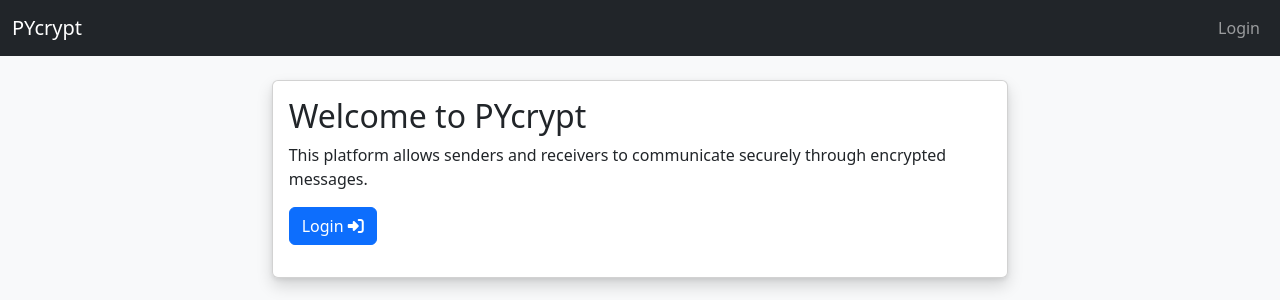
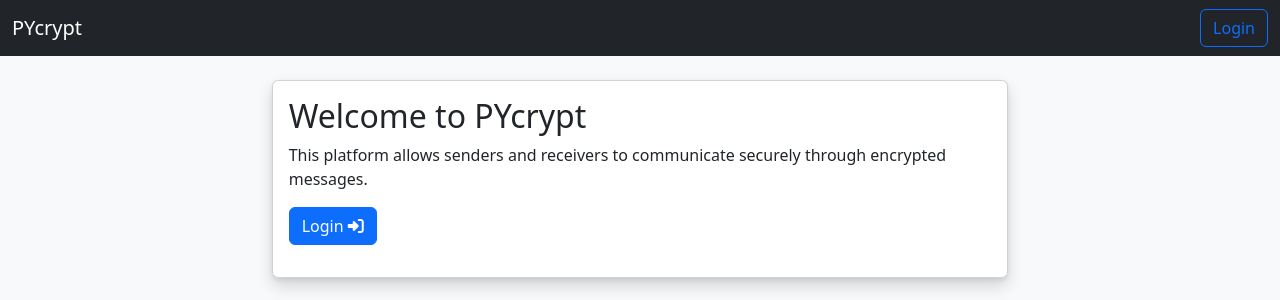
Before and after one commit to Jackcomputers-app/pycrypt, a Flask app: page / in a window 1280 px wide. Shown: the top 300 px of the page. Run offline with Flask 3, Linux system fonts and the light colour scheme.

Commit message:
Set up mobile device buttions

```diff
--- a/templates/layout.html
+++ b/templates/layout.html
@@ -12,25 +12,41 @@
 
   <nav class="navbar navbar-expand-lg navbar-dark bg-dark">
     <div class="container-fluid">
-      <a class="navbar-brand" href="{{ url_for('home') }}">PYcrypt</a>
-      <div class="collapse navbar-collapse">
-        <ul class="navbar-nav ms-auto">
-          {% if session.token %}
-            <li class="nav-item"><a class="nav-link" href="{{ url_for('dashboard') }}">Dashboard</a></li>
-            <li class="nav-item"><a class="nav-link" href="{{ url_for('logout') }}">Logout</a></li>
+      <a class="navbar-brand" href="#">PYcrypt</a>
+
+      <!-- Toggle button for mobile -->
+      <button class="navbar-toggler" type="button" data-bs-toggle="collapse" data-bs-target="#navbarNav"
+        aria-controls="navbarNav" aria-expanded="false" aria-label="Toggle navigation">
+        <span class="navbar-toggler-icon"></span>
+      </button>
+
+      <!-- Collapsible content -->
+      <div class="collapse navbar-collapse" id="navbarNav">
+        <ul class="navbar-nav ms-auto d-flex flex-wrap align-items-center gap-2">
+
+          {% if request.user %}
+            <li class="nav-item">
+              <a class="btn btn-outline-light" href="{{ url_for('dashboard') }}">Dashboard</a>
+            </li>
+            <li class="nav-item">
+              <a class="btn btn-outline-danger" href="{{ url_for('logout') }}">Logout</a>
+            </li>
           {% else %}
-            <li class="nav-item"><a class="nav-link" href="{{ url_for('login') }}">Login</a></li>
+            <li class="nav-item">
+              <a class="btn btn-outline-primary" href="{{ url_for('login') }}">Login</a>
+            </li>
           {% endif %}
+
           {% if request.user and request.user['role'] == 'admin' %}
             <li class="nav-item">
-            <a class="nav-link" href="{{ url_for('register_user') }}">Create User</a>
-          </li>
+              <a class="btn btn-success" href="{{ url_for('register_user') }}">Create User</a>
+            </li>
           {% endif %}
-
         </ul>
       </div>
     </div>
   </nav>
+
 
 
 
@@ -59,6 +75,6 @@
   <small>&copy; {{ year or "2025" }} PYcrypt</small>
   <small>This project is made for CYB 220 by Jack McCotter.</small>
 </footer>
-
+<script src="https://cdn.jsdelivr.net/npm/bootstrap@5.3.2/dist/js/bootstrap.bundle.min.js"></script>
 </body>
 </html>
```
Also changed, not shown: README.md.
